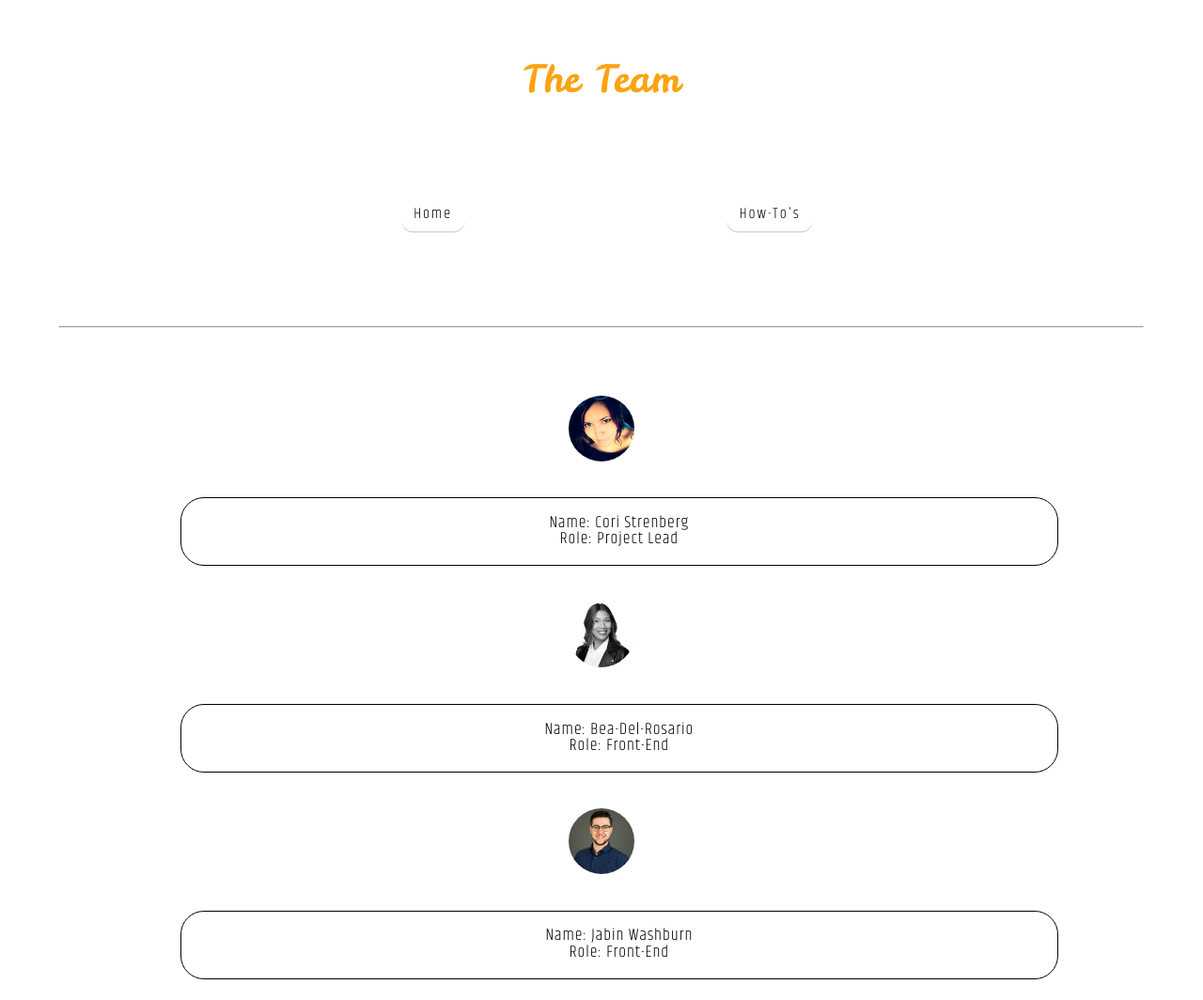
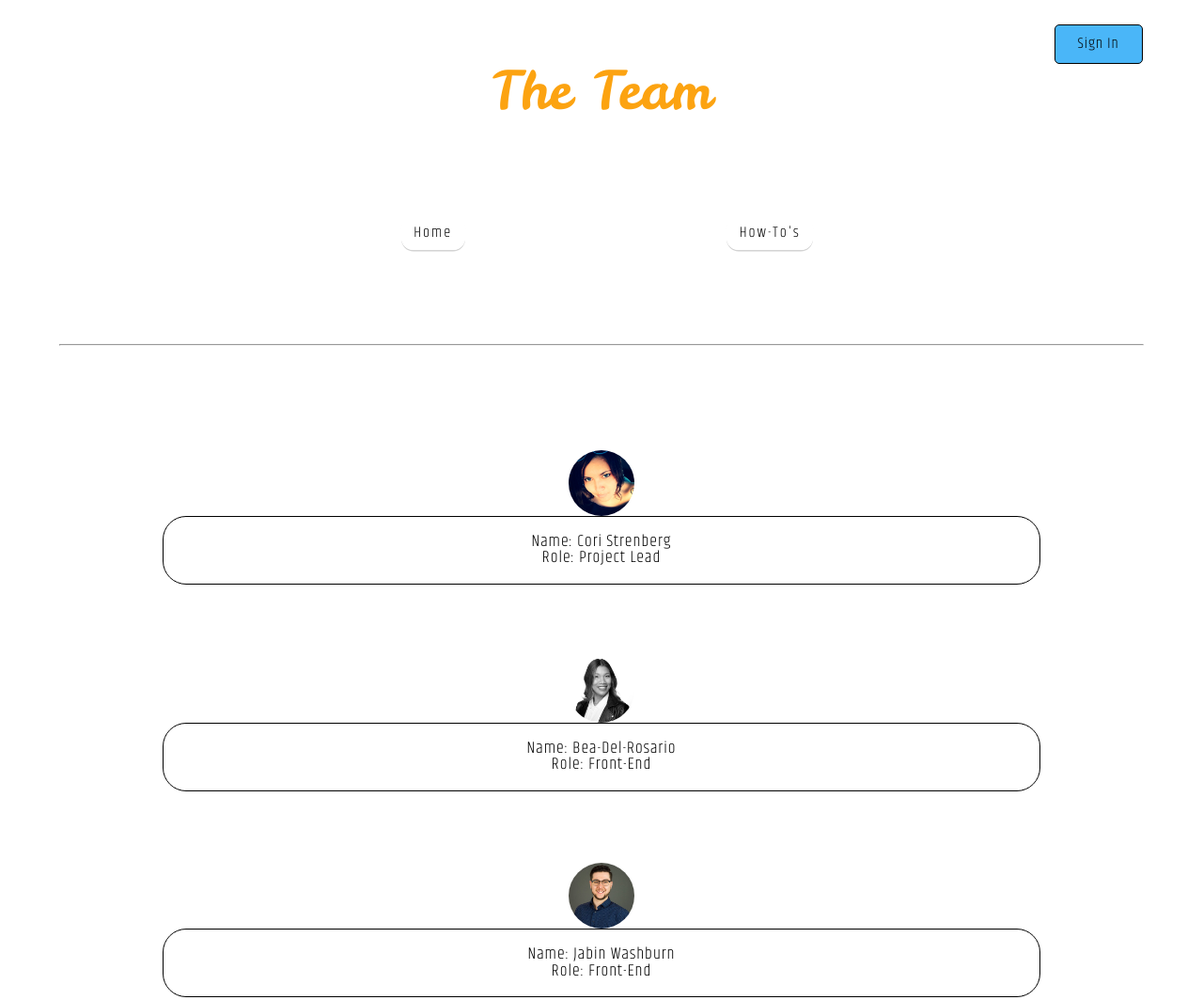
Before and after one commit to BW-how-2/Marketing, a plain HTML site: page Team.html in a window 1280 px wide. Shown: the top 1064 px of the page at 94% size. Drawn offline with Linux system fonts and the light colour scheme.

Commit message:
added a login/sign in button, also moved imgs on the team page inside the div for each person

```diff
--- a/Team.html
+++ b/Team.html
@@ -13,6 +13,12 @@
 <body>
 
     <header class="headerBox">
+
+
+        <div class="login">
+            <a>Sign In</a>
+        </div>
+
         <h1>The Team</h1>
         <nav>
             <div>
@@ -25,32 +31,32 @@
     </header>
 <hr>
     <section class="team">
-        <img src="Images\Cori.jpg" alt="A young dark haired blue eyed lady wearing a black shirt with sunglasses on top of her head looking in to the camera."/>
         <div>
+            <img src="Images\Cori.jpg" alt="A young dark haired blue eyed lady wearing a black shirt with sunglasses on top of her head looking in to the camera."/>
             <p>Name: Cori Strenberg <br> Role: Project Lead</p>
         </div>
-        <img src="Images\Bea.jpg" alt="A black and white picture of a young lady wearing a leather jacket over a white button down shirt."/>
         <div>
+            <img src="Images\Bea.jpg" alt="A black and white picture of a young lady wearing a leather jacket over a white button down shirt."/>
             <p>Name: Bea-Del-Rosario <br> Role: Front-End</p>
         </div>
-        <img src="Images\Jablin.png" alt="A smiling young man wearing a dark blue dress shirt."/>
         <div>
+            <img src="Images\Jablin.png" alt="A smiling young man wearing a dark blue dress shirt."/>
             <p>Name: Jabin Washburn <br> Role: Front-End</p>
         </div>
-        <img src="Images\Hailey.jpg" alt="A smiling blond haired, blue eyed lady."/>
         <div>
+            <img src="Images\Hailey.jpg" alt="A smiling blond haired, blue eyed lady."/>
             <p>Name: Hailey Hansard <br> Role: Front-End</p>
         </div>
-        <img src="Images\Christian.jpg" alt="A young man in front of a very steep mountain."/>
         <div>
+            <img src="Images\Christian.jpg" alt="A young man in front of a very steep mountain."/>
             <p>Name: Christan Arneson <br> Role: Front-End</p>
         </div>
-        <img src="Images\Mark.jpg" alt="A smiling young man in a yellow shirt with a chocolate colored dog in his arms."/>
         <div>
+            <img src="Images\Mark.jpg" alt="A smiling young man in a yellow shirt with a chocolate colored dog in his arms."/>
             <p>Name: Mark Logel <br> Role: Back-End</p>
         </div>
-        <img src="Images\Victor.jpg" alt="A young man with his younger sister. Both in dress clothes."/>
         <div>
+            <img src="Images\Victor.jpg" alt="A young man with his younger sister. Both in dress clothes."/>
             <p>Name: Victor Dronov <br> Role: Web UI</p>
         </div>
     </section>
--- a/style.css
+++ b/style.css
@@ -61,12 +61,28 @@ table {
 		text-decoration: none;
 	}
 /*Header*/
+	.headerBox{
+		width: 100%;
+	}
+	.login{
+		display: flex;
+		flex-direction: row-reverse;
+		padding-right: 5%;
+		padding-top: 2%;
+	}
+	.login a{
+		padding: 1% 2%;
+		border-radius: 5px;
+		font-family: 'Khand', sans-serif;
+		letter-spacing: 1px;
+		border: 1px Solid black;
+		background-color: rgb(74, 182, 248);
+		}
 	h1{
-		padding-top: 5%;
 		width: 100%;
 		text-align: center;
 		font-family: 'Leckerli One', cursive;
-		font-size: 2.5rem;
+		font-size: 3.5rem;
 		color: #FCA311;
 	}
 	header nav{
@@ -94,9 +110,6 @@ table {
 		box-shadow: 0 1.5px lightgrey;
 		font-family: 'Khand', sans-serif;
 		letter-spacing: 2px;
-	}
-	.headerBox{
-		width: 100%;
 	}
 
 
@@ -147,6 +160,8 @@ table {
 		padding-top: 5%;
 		padding-bottom: 5%;
 	}
+
+
 	/* *** FOOTER *** */
 	hr{
 		width: 90%;
@@ -185,6 +200,9 @@ table {
 	.team div{
 		width: 70%;
 		padding: 3%;
+		display: flex;
+		flex-direction: column;
+		align-items: center;
 	}
 	.team p{
 		padding: 2%;
@@ -204,6 +222,9 @@ table {
 /* Break point  for device screens at 600 px or bigger */
 
 @media (min-width: 600px){
+
+
+	/* HEADER */
 	.headerBox nav{
 		flex-direction: row;
 		justify-content: center;
@@ -212,6 +233,14 @@ table {
 		width: 20%;
 	}
 
+/* MID SECTION */
+	.mid div img{
+		max-width: 300px;
+	}
+
+
+
+/* FOOTER */
 	footer nav{
 		flex-direction: row-reverse;
 	}
```
Also changed, not shown: Main.html (+5 -0 lines).
